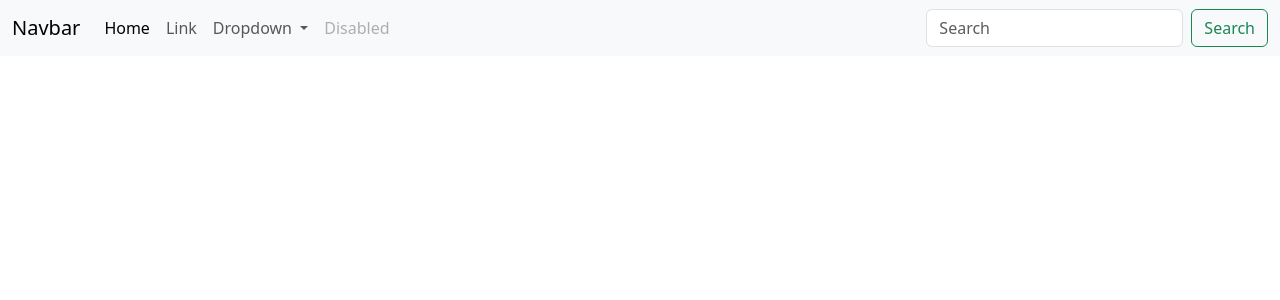
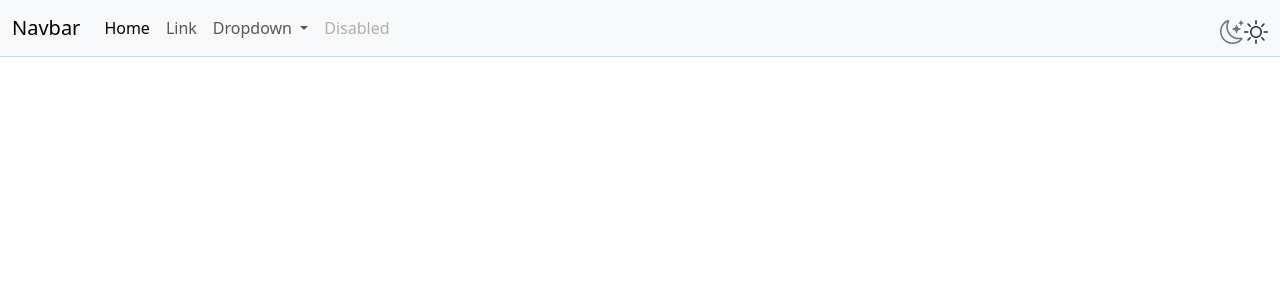
Before and after one commit to DeyanaNikolova/Angular-june-2023, an Angular app in the folder dark-mode-bootstrap5-signal/angular17_bootstrap_darkmode/: page / in a window 1280 px wide. Shown: the top 300 px of the page. Built offline with nearby package versions, Linux system fonts and the light colour scheme.

Commit message:
Add markup to navbar

```diff
--- a/dark-mode-bootstrap5-signal/angular17_bootstrap_darkmode/src/navbar/navbar.component.html
+++ b/dark-mode-bootstrap5-signal/angular17_bootstrap_darkmode/src/navbar/navbar.component.html
@@ -1,7 +1,15 @@
-<nav class="navbar navbar-expand-lg bg-body-tertiary">
+<nav class="navbar navbar-expand-lg bg-body-tertiary border-bottom border-info-subtle">
   <div class="container-fluid">
     <a class="navbar-brand" href="#">Navbar</a>
-      <button class="navbar-toggler" type="button" data-bs-toggle="collapse" data-bs-target="#navbarSupportedContent" aria-controls="navbarSupportedContent" aria-expanded="false" aria-label="Toggle navigation">
+    <button
+      class="navbar-toggler"
+      type="button"
+      data-bs-toggle="collapse"
+      data-bs-target="#navbarSupportedContent"
+      aria-controls="navbarSupportedContent"
+      aria-expanded="false"
+      aria-label="Toggle navigation"
+    >
       <span class="navbar-toggler-icon"></span>
     </button>
     <div class="collapse navbar-collapse" id="navbarSupportedContent">
@@ -13,13 +21,19 @@
           <a class="nav-link" href="#">Link</a>
         </li>
         <li class="nav-item dropdown">
-            <a class="nav-link dropdown-toggle" href="#" role="button" data-bs-toggle="dropdown" aria-expanded="false">
+          <a
+            class="nav-link dropdown-toggle"
+            href="#"
+            role="button"
+            data-bs-toggle="dropdown"
+            aria-expanded="false"
+          >
             Dropdown
           </a>
           <ul class="dropdown-menu">
             <li><a class="dropdown-item" href="#">Action</a></li>
             <li><a class="dropdown-item" href="#">Another action</a></li>
-              <li><hr class="dropdown-divider"></li>
+            <li><hr class="dropdown-divider" /></li>
             <li><a class="dropdown-item" href="#">Something else here</a></li>
           </ul>
         </li>
@@ -27,10 +41,31 @@
           <a class="nav-link disabled" aria-disabled="true">Disabled</a>
         </li>
       </ul>
-        <form class="d-flex" role="search">
-          <input class="form-control me-2" type="search" placeholder="Search" aria-label="Search">
-          <button class="btn btn-outline-success" type="submit">Search</button>
-        </form>
+      <div>
+        <span>
+          <svg
+            xmlns="http://www.w3.org/2000/svg"
+            width="24"
+            height="24"
+            fill="currentColor"
+            class="bi bi-moon-stars  mt-2
+            mr-2 text-secondary"
+            viewBox="0 0 16 16"
+          >
+            <path
+              d="M6 .278a.77.77 0 0 1 .08.858 7.2 7.2 0 0 0-.878 3.46c0 4.021 3.278 7.277 7.318 7.277q.792-.001 1.533-.16a.79.79 0 0 1 .81.316.73.73 0 0 1-.031.893A8.35 8.35 0 0 1 8.344 16C3.734 16 0 12.286 0 7.71 0 4.266 2.114 1.312 5.124.06A.75.75 0 0 1 6 .278M4.858 1.311A7.27 7.27 0 0 0 1.025 7.71c0 4.02 3.279 7.276 7.319 7.276a7.32 7.32 0 0 0 5.205-2.162q-.506.063-1.029.063c-4.61 0-8.343-3.714-8.343-8.29 0-1.167.242-2.278.681-3.286"
+            />
+            <path
+              d="M10.794 3.148a.217.217 0 0 1 .412 0l.387 1.162c.173.518.579.924 1.097 1.097l1.162.387a.217.217 0 0 1 0 .412l-1.162.387a1.73 1.73 0 0 0-1.097 1.097l-.387 1.162a.217.217 0 0 1-.412 0l-.387-1.162A1.73 1.73 0 0 0 9.31 6.593l-1.162-.387a.217.217 0 0 1 0-.412l1.162-.387a1.73 1.73 0 0 0 1.097-1.097zM13.863.099a.145.145 0 0 1 .274 0l.258.774c.115.346.386.617.732.732l.774.258a.145.145 0 0 1 0 .274l-.774.258a1.16 1.16 0 0 0-.732.732l-.258.774a.145.145 0 0 1-.274 0l-.258-.774a1.16 1.16 0 0 0-.732-.732l-.774-.258a.145.145 0 0 1 0-.274l.774-.258c.346-.115.617-.386.732-.732z"
+            />
+          </svg>
+        </span>
+        <span>
+          <svg xmlns="http://www.w3.org/2000/svg" width="24" height="24" fill="currentColor" class="bi bi-brightness-high mt-2" viewBox="0 0 16 16">
+            <path d="M8 11a3 3 0 1 1 0-6 3 3 0 0 1 0 6m0 1a4 4 0 1 0 0-8 4 4 0 0 0 0 8M8 0a.5.5 0 0 1 .5.5v2a.5.5 0 0 1-1 0v-2A.5.5 0 0 1 8 0m0 13a.5.5 0 0 1 .5.5v2a.5.5 0 0 1-1 0v-2A.5.5 0 0 1 8 13m8-5a.5.5 0 0 1-.5.5h-2a.5.5 0 0 1 0-1h2a.5.5 0 0 1 .5.5M3 8a.5.5 0 0 1-.5.5h-2a.5.5 0 0 1 0-1h2A.5.5 0 0 1 3 8m10.657-5.657a.5.5 0 0 1 0 .707l-1.414 1.415a.5.5 0 1 1-.707-.708l1.414-1.414a.5.5 0 0 1 .707 0m-9.193 9.193a.5.5 0 0 1 0 .707L3.05 13.657a.5.5 0 0 1-.707-.707l1.414-1.414a.5.5 0 0 1 .707 0m9.193 2.121a.5.5 0 0 1-.707 0l-1.414-1.414a.5.5 0 0 1 .707-.707l1.414 1.414a.5.5 0 0 1 0 .707M4.464 4.465a.5.5 0 0 1-.707 0L2.343 3.05a.5.5 0 1 1 .707-.707l1.414 1.414a.5.5 0 0 1 0 .708"/>
+          </svg>
+        </span>
+      </div>
     </div>
   </div>
 </nav>
```
Lines whose indentation alone changed are shown as unchanged.
